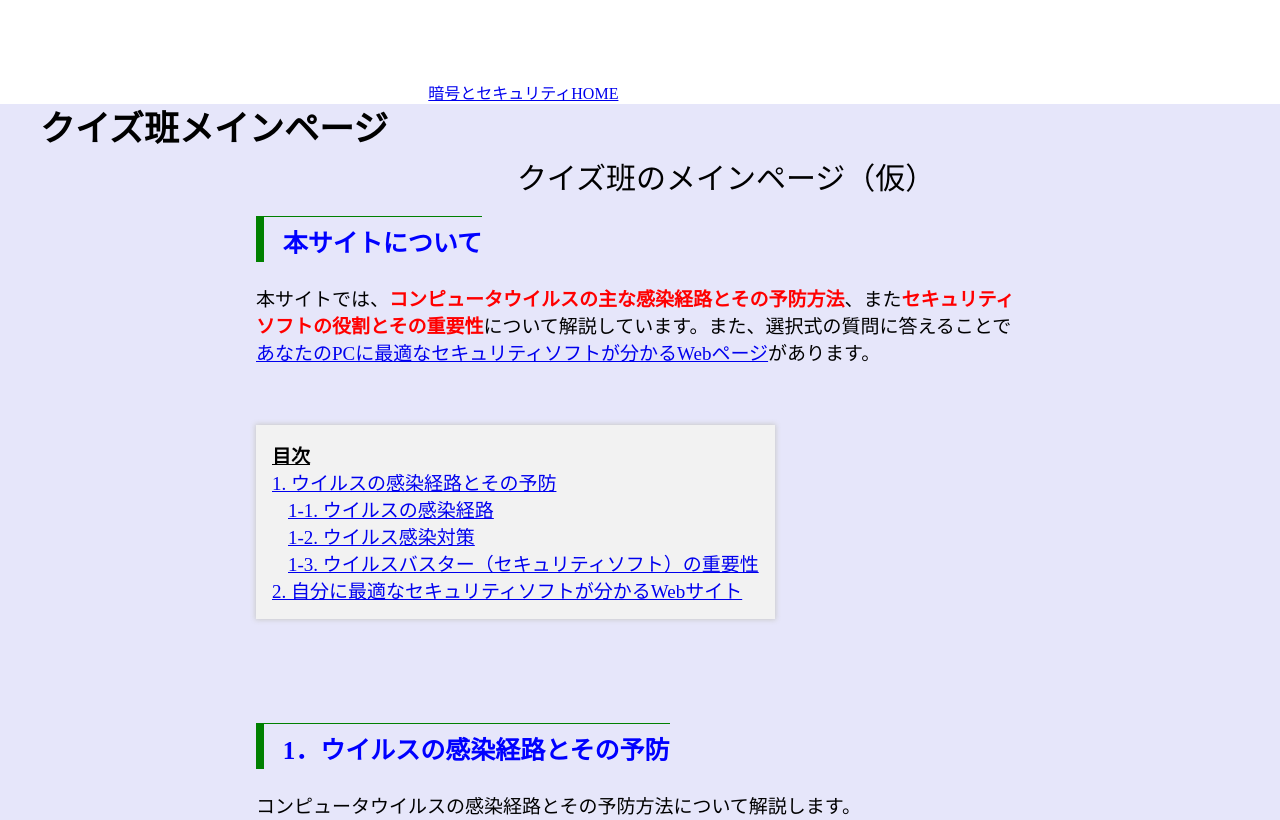
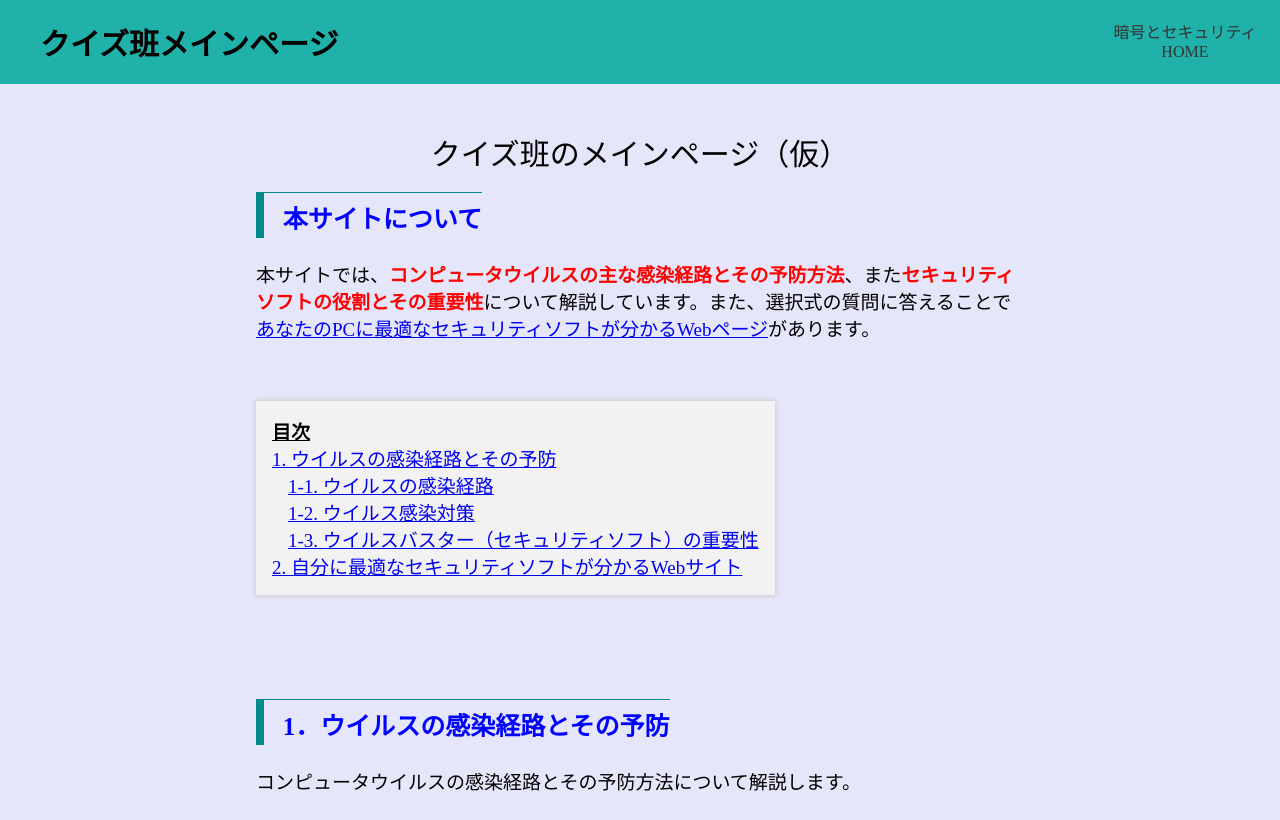
Before and after one commit to GanShishi/FUN2021_project19_Web-SecurityQuiz_Mainpage, a plain HTML site: page index.html in a window 1280 px wide. Shown: the top 820 px of the page. Drawn offline with Linux system fonts and the light colour scheme.

Commit message:
Update 10/15 21:38

```diff
--- a/stylesheet_for_クイズ班メインページ.css
+++ b/stylesheet_for_クイズ班メインページ.css
@@ -16,13 +16,17 @@ li {
   list-style: none;
 }
 
-.header {
+header {
   /*green*/
   /*background-color: #43ff6b;*/
   /*blue*/
   /*background-color: #ceccf3;*/
   /*white*/
-  background-color: #ffffff;
+  /*background-color: #ffffff;*/
+  /*background-color: #008080;*/
+  /*background-color: #5f9ea0;*/
+  /*
+  background-color: #20b2aa;
   width: 100%;
   height: 90px;
   box-sizing: border-box;
@@ -30,14 +34,56 @@ li {
   top: 0;
   left: 0;
   display: flex;
+  */
+  top:0px;
+  background-color: #20b2aa;
+  display: flex;
+  position: fixed;
+  justify-content: space-between;
+  width: 100%;
+  /*要素が重なるときに使うもの*/
+  /*z-index: 99;*/
 }
 
 .header-logo {
-  font-size: 35px;
+  font-size: 30px;
   font-weight: bold;
   float: left;
   /* 余白の大きさを指定（上、右、下、左）） */
   padding: 20px 40px 20px 40px;
+}
+/*
+.header-list a {
+  float: right;
+  padding: 15px;
+  color: #000000;
+  text-decoration: none;
+}
+*/
+
+.header-nav {
+  text-align: center;
+}
+
+.header-nav-menu {
+  margin: 0 auto;
+  padding: 10%;
+  display: inline-block;
+}
+
+.header-nav-menu-item {
+  text-align: center;
+  width: 100%; /* ここで項目の幅を指定 */
+  display: inline-block;
+}
+
+.header-nav-menu-item a {
+    text-decoration: none;
+    color: #333;
+}
+
+.header-nav-menu-item a:hover{
+    border-bottom: 2px solid #FF7A37; /* 下線の太さや色を指定します */
 }
 
 .main {
@@ -89,9 +135,9 @@ li {
   font-weight: 900;
   color: #0000ff;
   padding: .25em 0 .10em .75em;
-  border-left: 8px solid #008000;
+  border-left: 8px solid #008b8b;
   /*border-bottom: 1px solid #008000;*/
-  border-top: 1px solid #008000;
+  border-top: 1px solid #008b8b;
 }
 
 .heading-2 {
@@ -100,7 +146,7 @@ li {
   font-weight: 900;
   color: #0000ff;
   padding: .25em 0 .10em .75em;
-  border-left: 8px solid #008000;
+  border-left: 8px solid #008b8b;
 }
 
 .heading-3 {
@@ -137,7 +183,10 @@ li {
 }
 
 .footer {
-  background-color: #43ff6b;
+  /*background-color: #008080;*/
+  /*background-color: #5f9ea0;*/
+  background-color: #20b2aa;
+  color: #ffffff;
   height: 70px;
   text-align: center;
   padding: 50px;
```
